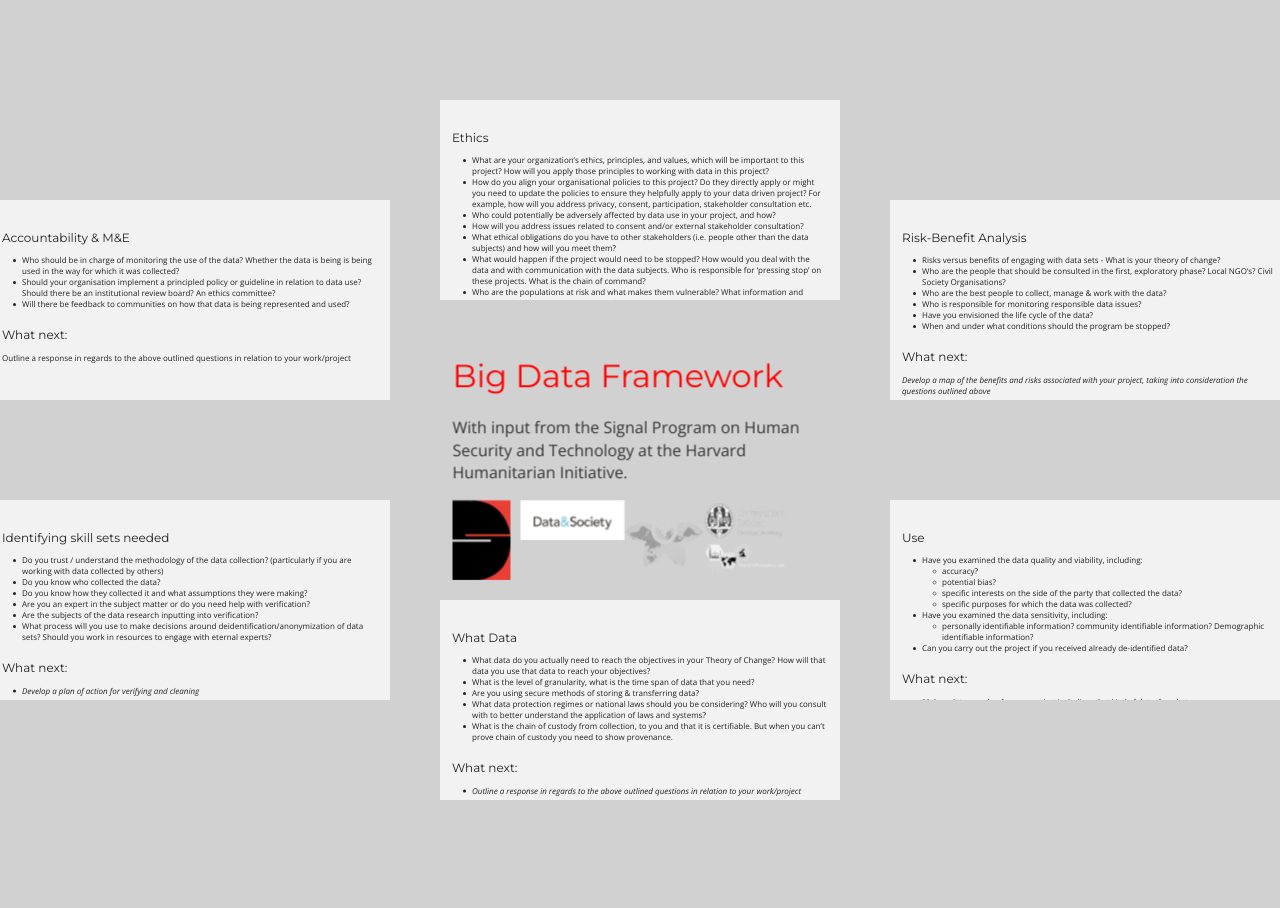
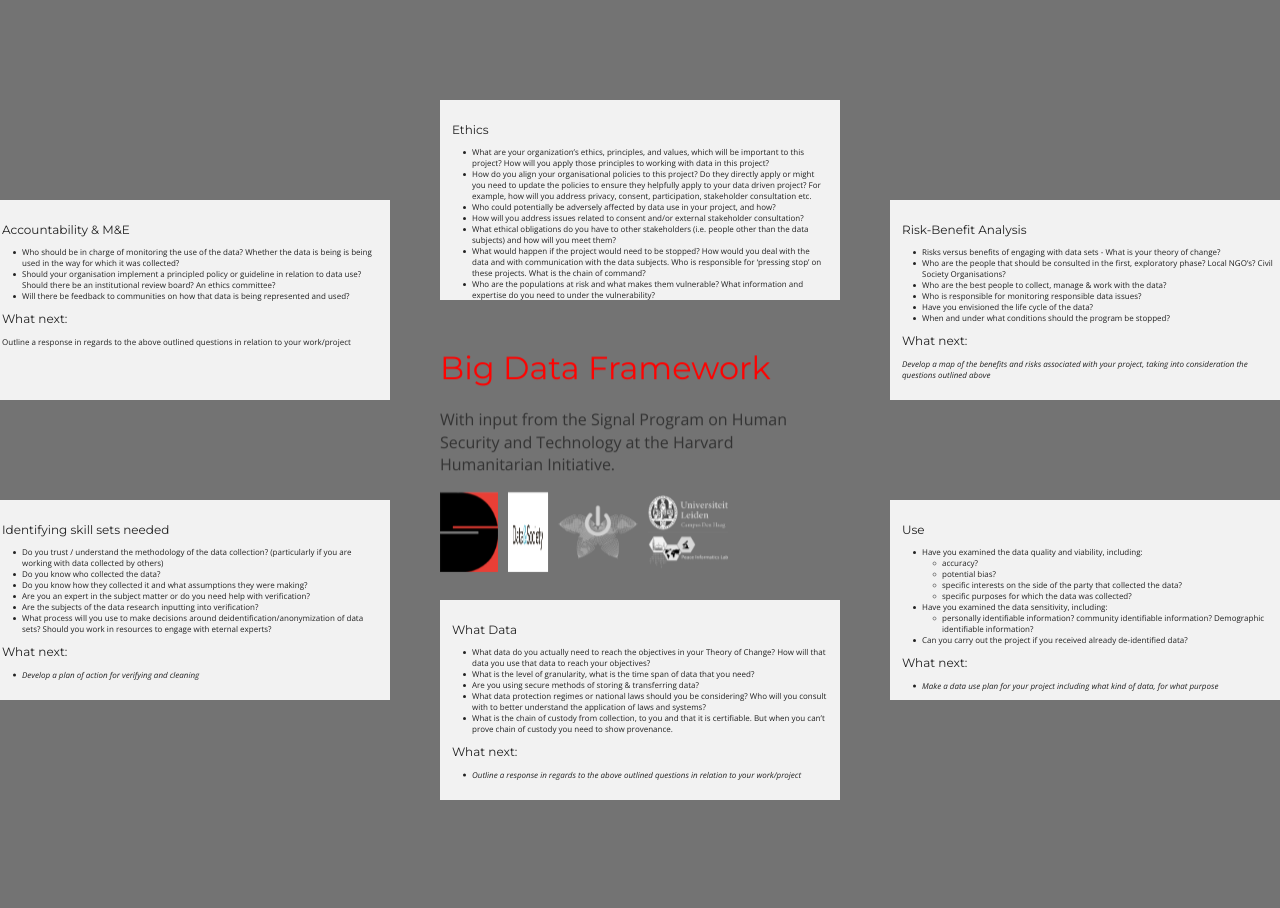
Before and after one commit to the-engine-room/big-data-framework, a Jekyll site: the page built from index.html, in a window 1280 px wide. Built offline with Jekyll 4.4.1, drawn with Linux system fonts in a browser that asks for light colours; Markdown is read by kramdown in place of the engine named in the settings; a style sheet for code colours, icons or effects is not loaded.

Commit message:
logo edits

```diff
--- a/_layouts/default.html
+++ b/_layouts/default.html
@@ -41,14 +41,10 @@
 	<div id="overview" class="step" data-x="0" data-y="0" data-scale="2">
         <h1 class="rdf-red">Big Data Framework</h1>
         <p>With input from the Signal Program on Human Security and Technology at the Harvard Humanitarian Initiative.</p>
-        <img src="{{ site.url }}/images/ResponsibleDataLogo80x110.png" style="
-    float: left;height: 80px;margin-right: 10px;">
-    <img src="{{ site.url }}/images/datasociety_logotype_w_print-01.png" style="
-    float: left;height: 40px;">
-    <img src="{{ site.url }}/images/eR-bw-square.png" style="
-    float: left;height: 80px;">
-    <img src="{{ site.url }}/images/leiden-bw-square.png" style="
-    float: left;height: 80px;">
+        <img class="logo" src="{{ site.url }}/images/ResponsibleDataLogo80x110.png">
+        <img class="logo" src="{{ site.url }}/images/datasociety_logotype_w_print-01.png" style="width:40px;">
+        <img class="logo" src="{{ site.url }}/images/eR-bw-square.png">
+        <img class="logo" src="{{ site.url }}/images/leiden-bw-square.png">
 	</div>
 
     {{ content }}
--- a/css/main.css
+++ b/css/main.css
@@ -25,7 +25,7 @@
 -------------------------------------------------------------------------*/
 
 html, body {
-    background: #d1d1d1;
+    background: #737373; /*#d1d1d1;*/
     font-family: 'Open Sans', sans-serif;
     font-weight: 400;
     /*text-shadow: 0 1px 1px rgba(255, 255, 255, 0.7);*/
@@ -49,7 +49,7 @@
 	font-family: 'Montserrat', sans-serif;
 	font-weight: 400;
 	color: #222;
-	margin-top: 36px;
+	margin-top: 20px;
 	}
 
 
@@ -125,7 +125,13 @@
 -  The content. -
 -------------------------------------------------------------------------*/
 
-#overview { width:375px; }
+#overview { width:400px; }
+
+.logo {
+    float: left;
+    height: 80px;
+    margin-right: 10px;
+}
 
 .main-content {
 /*     float: right; */
```
